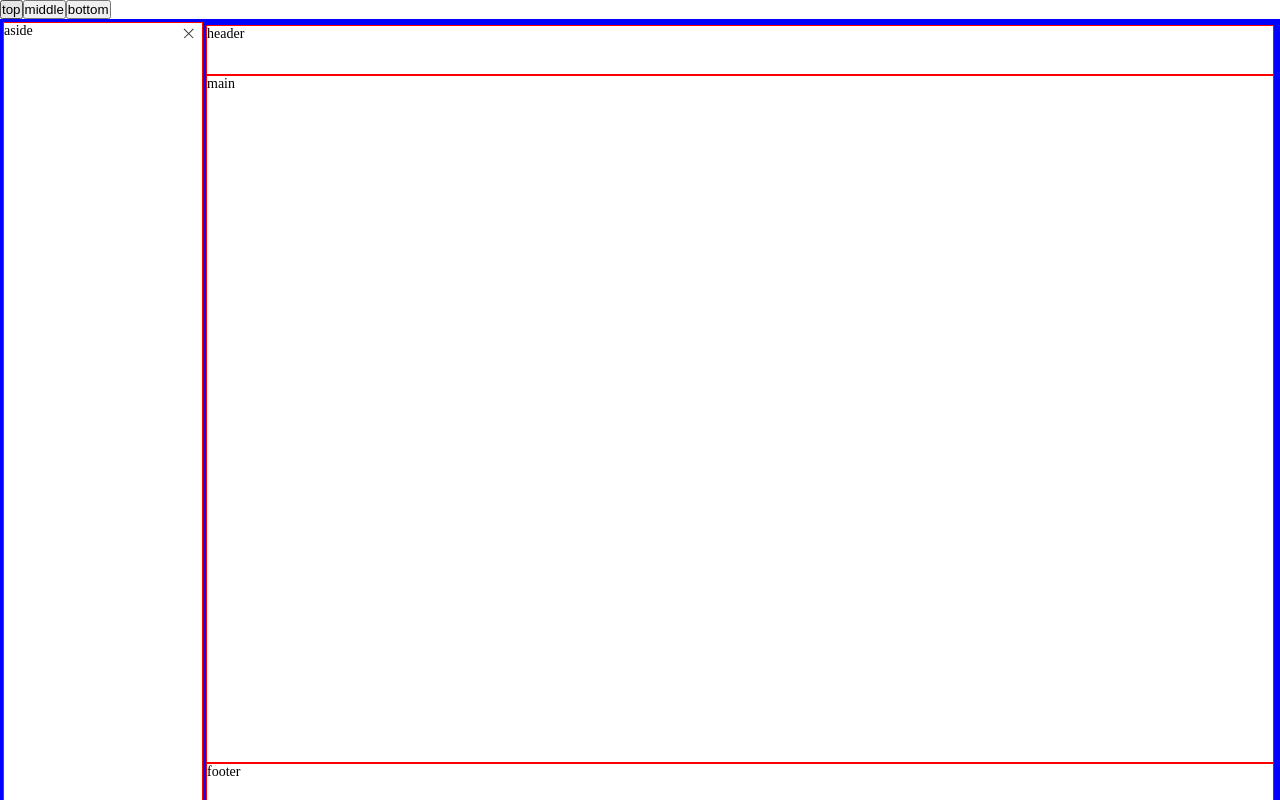
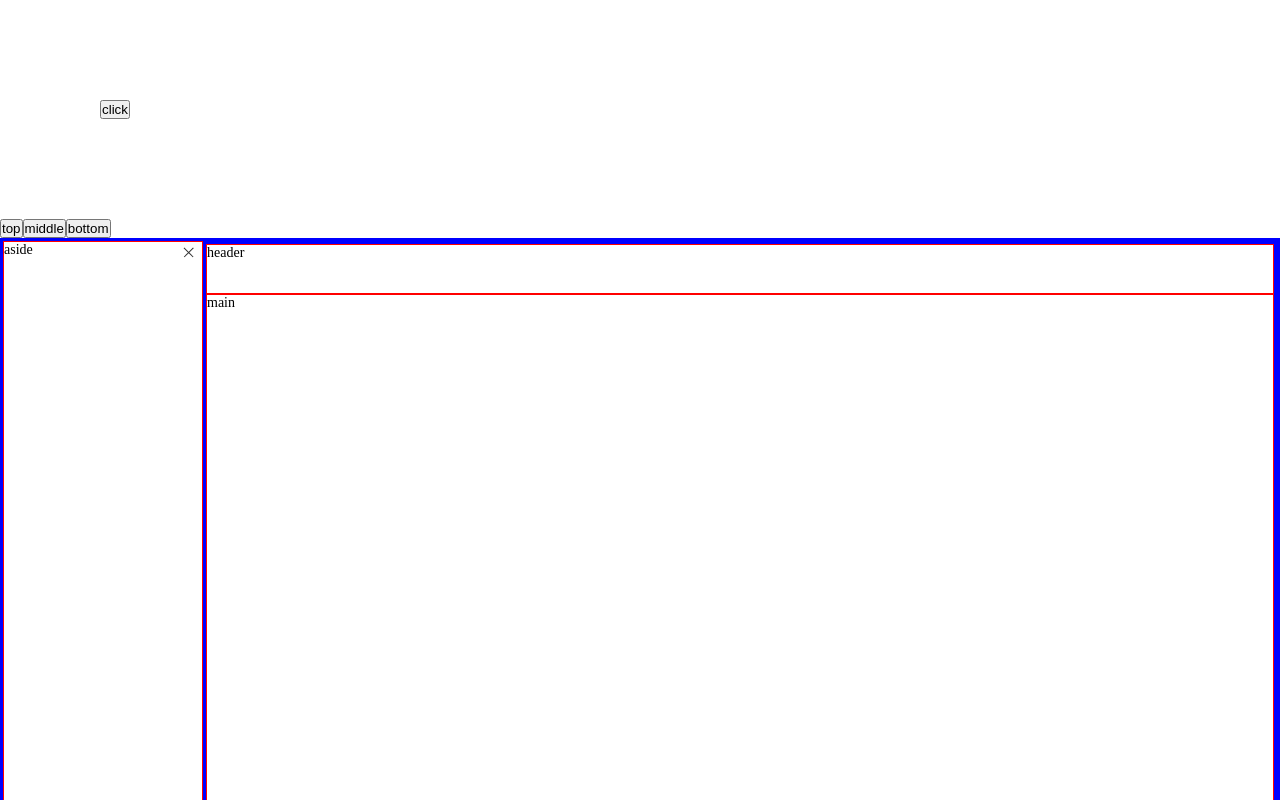
Before and after one commit to haxiedaimala/vue-wheels, a Vue app: page / in a window 1280 px wide. Shown: the top 800 px of the page. Built offline with nearby package versions, Linux system fonts and the light colour scheme.

Commit message:
创建 GPopover.vue

```diff
--- a/src/App.vue
+++ b/src/App.vue
@@ -9,6 +9,7 @@ import GHeader from './components/GHeader.vue';
 import GMain from './components/GMain.vue';
 import GAside from './components/GAside.vue';
 import GFooter from './components/GFooter.vue';
+import GPopover from './components/GPopover.vue';
 import {openToast} from './components/openToast';
 import {ref} from 'vue';
 
@@ -18,10 +19,10 @@ const loading3 = ref(false);
 const visible = ref(true);
 const value = ref('王五');
 
-const showToast = (position:'top'|'bottom'|'middle') => {
+const showToast = (position: 'top' | 'bottom' | 'middle') => {
   openToast({
-    message: `<p>您的智商是 ${Math.floor(Math.random()*100)+1}。您需要进行充值</p>`,
-    position:position,
+    message: `<p>您的智商是 ${Math.floor(Math.random() * 100) + 1}。您需要进行充值</p>`,
+    position: position,
     enableHtml: true,
     autoClose: false,
     autoCloseDelay: 3,
@@ -33,18 +34,27 @@ const showToast = (position:'top'|'bottom'|'middle') => {
     }
   });
 };
-const showToast1=()=>{
-  showToast('top')
-}
-const showToast2=()=>{
-  showToast('middle')
-}
-const showToast3=()=>{
-  showToast('bottom')
-}
+const showToast1 = () => {
+  showToast('top');
+};
+const showToast2 = () => {
+  showToast('middle');
+};
+const showToast3 = () => {
+  showToast('bottom');
+};
 </script>
 
 <template>
+
+  <div style="margin: 100px;">
+    <g-popover>
+      <template #content>
+        这是一段 popover 文字
+      </template>
+      <button>click</button>
+    </g-popover>
+  </div>
 
   <button @click="showToast1">top</button>
   <button @click="showToast2">middle</button>
--- /dev/null
+++ b/src/components/GPopover.vue
@@ -0,0 +1,36 @@
+<script setup lang="ts">
+import {ref} from 'vue';
+
+const visible = ref(false);
+const toggleVisible = () => {
+  visible.value = !visible.value;
+};
+</script>
+
+<template>
+  <div class="gulu-popover">
+    <div class="gulu-popover-content" v-if="visible">
+      <slot name="content"/>
+    </div>
+    <div @click="toggleVisible">
+      <slot/>
+    </div>
+  </div>
+</template>
+
+<style lang="scss" scoped>
+.gulu-popover {
+  display: inline-block;
+  vertical-align: middle;
+  position: relative;
+
+  > &-content {
+    position: absolute;
+    padding: .5em;
+    bottom: 100%;
+    left: 0;
+    border: 1px solid red;
+    box-shadow: 0 0 3px rgba(0, 0, 0, .5);
+  }
+}
+</style>
```
